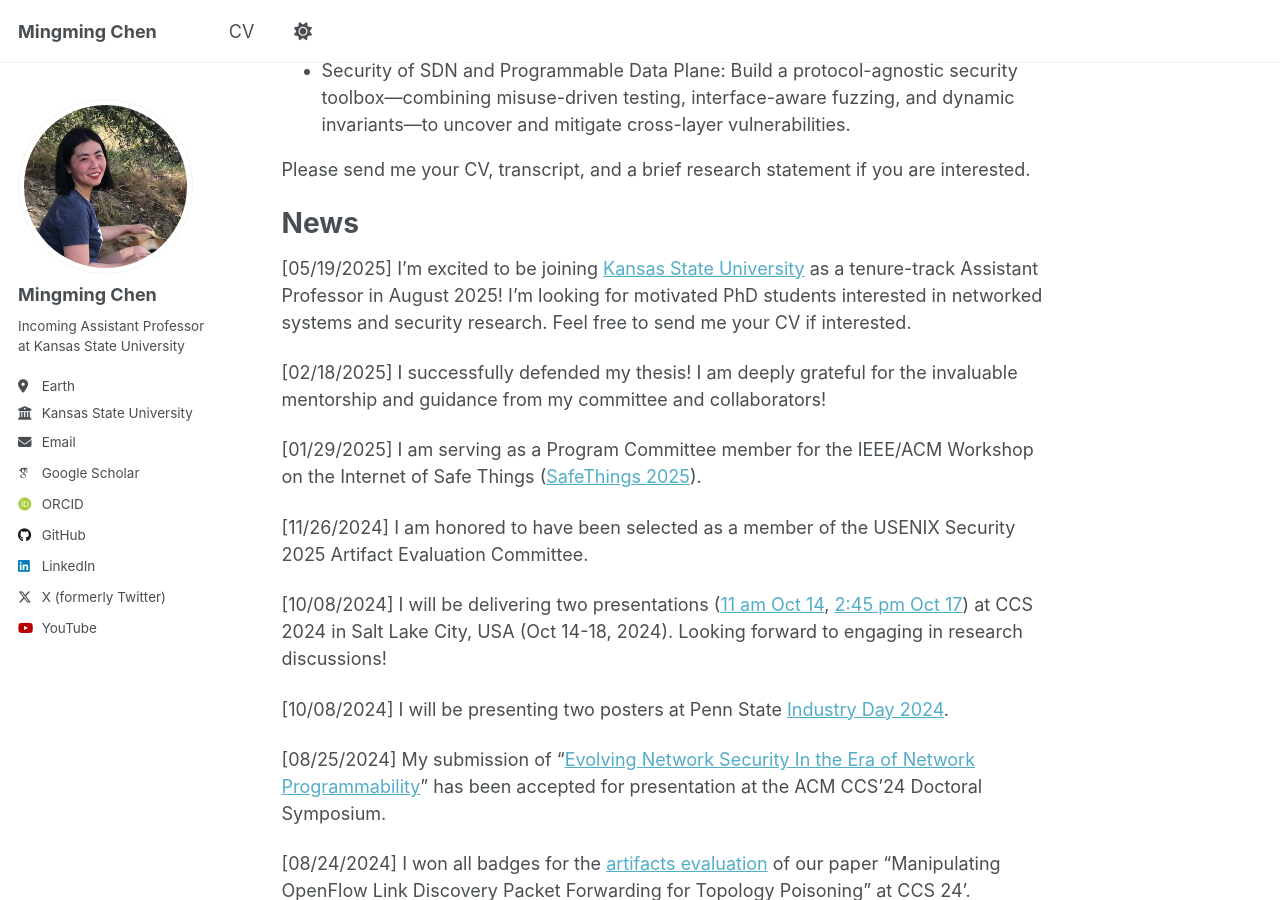
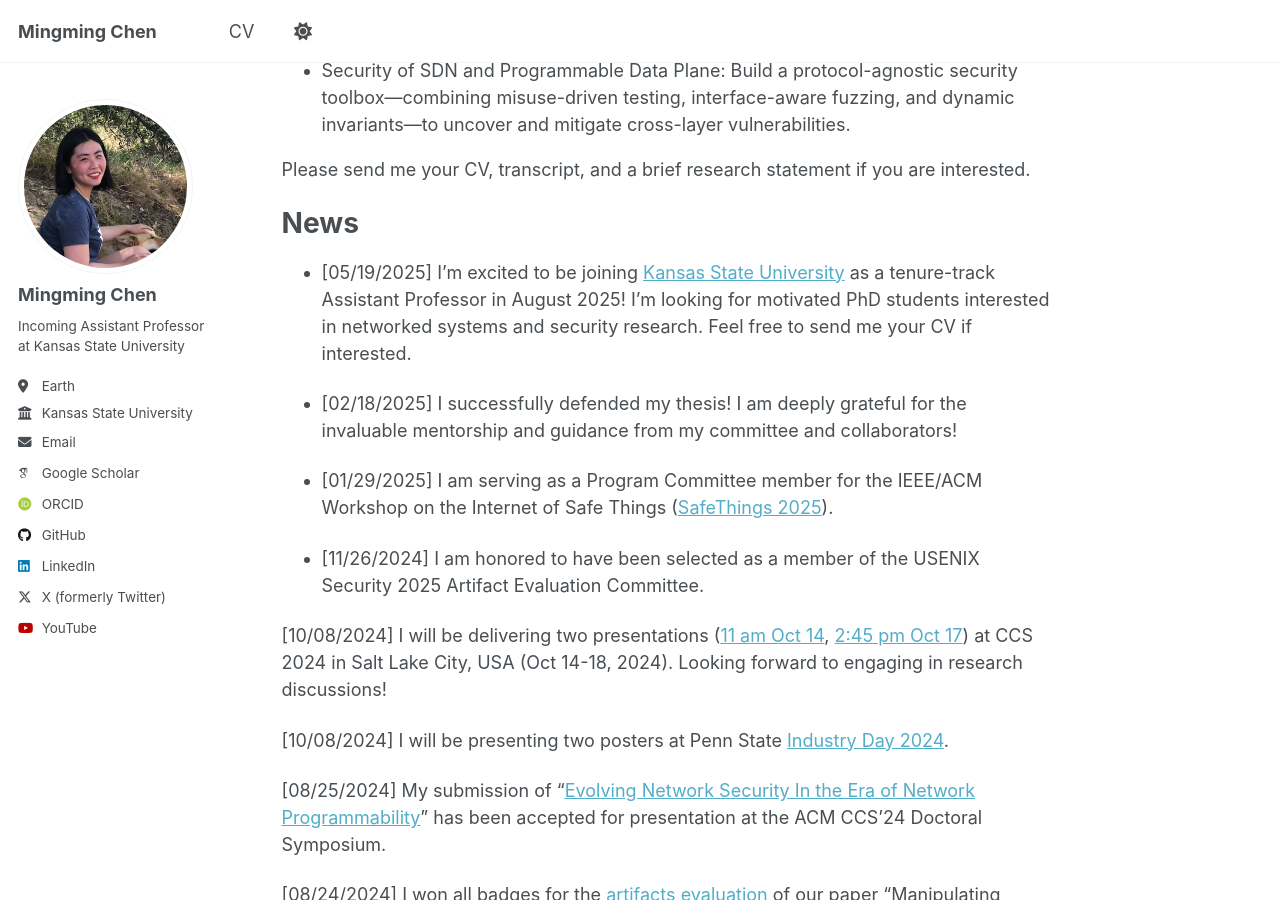
Before and after one commit to mzc796/mzc796.github.io, a Jekyll site: the page built from _pages/about.md, in a window 1280 px wide and 900 px high, scrolled down 982 px. Built offline with Jekyll 4.4.1, drawn with Linux system fonts in a browser that asks for light colours; some web fonts are replaced; a script that is not in the unit is left out.

```diff
--- a/_pages/about.md
+++ b/_pages/about.md
@@ -24,13 +24,13 @@ Please send me your CV, transcript, and a brief research statement if you are in
 
 News
 ======
-[05/19/2025] I’m excited to be joining [Kansas State University](https://kcats.k-state.edu/) as a tenure-track Assistant Professor in August 2025! I’m looking for motivated PhD students interested in networked systems and security research. Feel free to send me your CV if interested.
+- [05/19/2025] I’m excited to be joining [Kansas State University](https://kcats.k-state.edu/) as a tenure-track Assistant Professor in August 2025! I’m looking for motivated PhD students interested in networked systems and security research. Feel free to send me your CV if interested.
 
-[02/18/2025] I successfully defended my thesis! I am deeply grateful for the invaluable mentorship and guidance from my committee and collaborators!
+- [02/18/2025] I successfully defended my thesis! I am deeply grateful for the invaluable mentorship and guidance from my committee and collaborators!
 
-[01/29/2025] I am serving as a Program Committee member for the IEEE/ACM Workshop on the Internet of Safe Things ([SafeThings 2025](https://safethings25.ieee-security.org)).
+- [01/29/2025] I am serving as a Program Committee member for the IEEE/ACM Workshop on the Internet of Safe Things ([SafeThings 2025](https://safethings25.ieee-security.org)).
 
-[11/26/2024] I am honored to have been selected as a member of the USENIX Security 2025 Artifact Evaluation Committee.
+- [11/26/2024] I am honored to have been selected as a member of the USENIX Security 2025 Artifact Evaluation Committee.
 
 [10/08/2024] I will be delivering two presentations ([11 am Oct 14](https://www.sigsac.org/ccs/CCS2024/program/doctoral-symposium.html), [2:45 pm Oct 17](https://www.sigsac.org/ccs/CCS2024/program/schedule.html)) at CCS 2024 in Salt Lake City, USA (Oct 14-18, 2024). Looking forward to engaging in research discussions!
 
```
